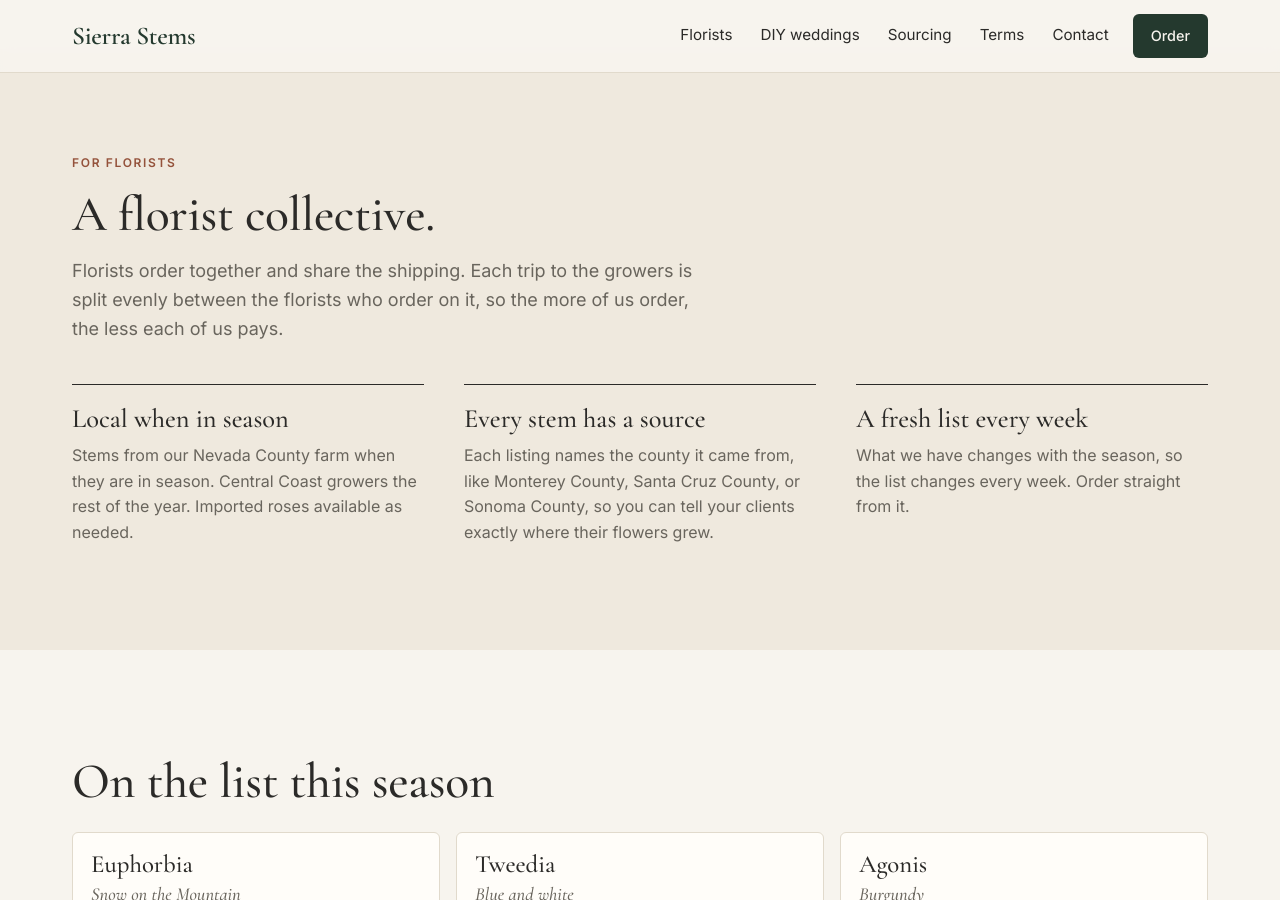
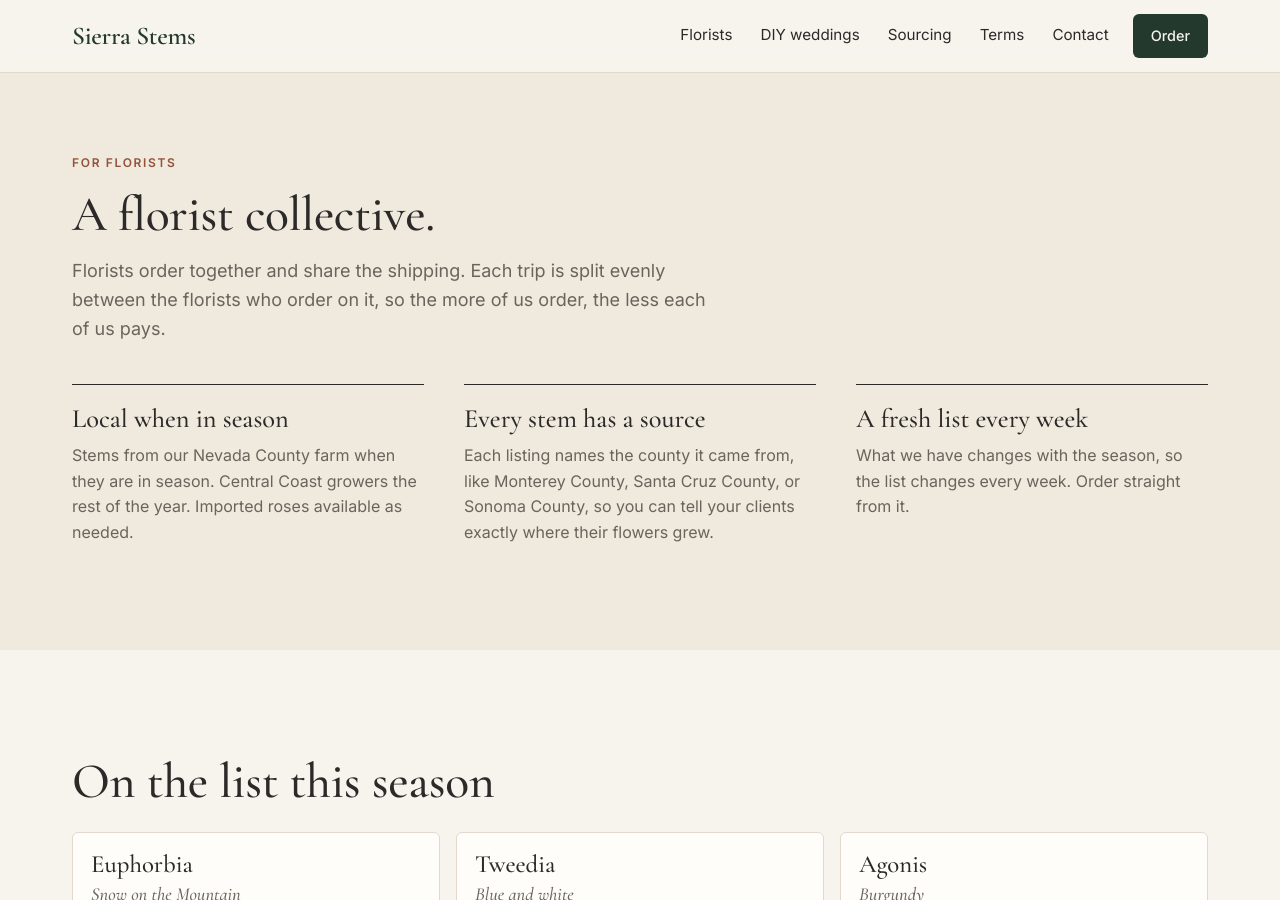
Before and after one commit to jshplhm/sierrastems, a Jekyll site: the page built from index.html, in a window 1280 px wide and 900 px high, scrolled down 2248 px. Built offline with Jekyll 4.4.1, drawn with Linux system fonts in a browser that asks for light colours.

Commit message:
Collective: Each trip is split evenly
Co-Authored-By: Claude Opus 5.5 <noreply@anthropic.com>
Claude-Session: https://claude.ai/code/session_012d4NNvuZZmyaY4YyJAbTUg

```diff
--- a/_includes/collective.html
+++ b/_includes/collective.html
@@ -1,6 +1,6 @@
     <div class="collective">
       <h2 class="h-display">A florist collective.</h2>
-      <p class="lede">Florists order together and share the shipping. Each trip to the growers is split evenly between the florists who order on it, so the more of us order, the less each of us pays.</p>
+      <p class="lede">Florists order together and share the shipping. Each trip is split evenly between the florists who order on it, so the more of us order, the less each of us pays.</p>
     </div>
     <ul class="props">
       <li>
```
